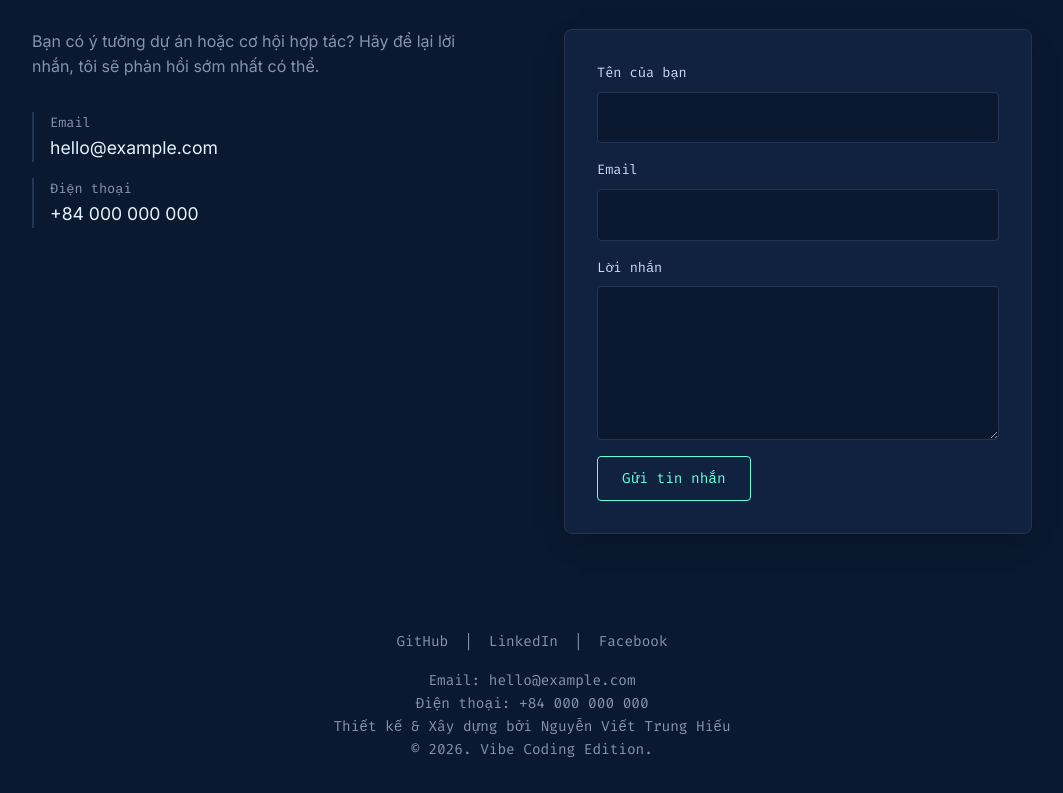
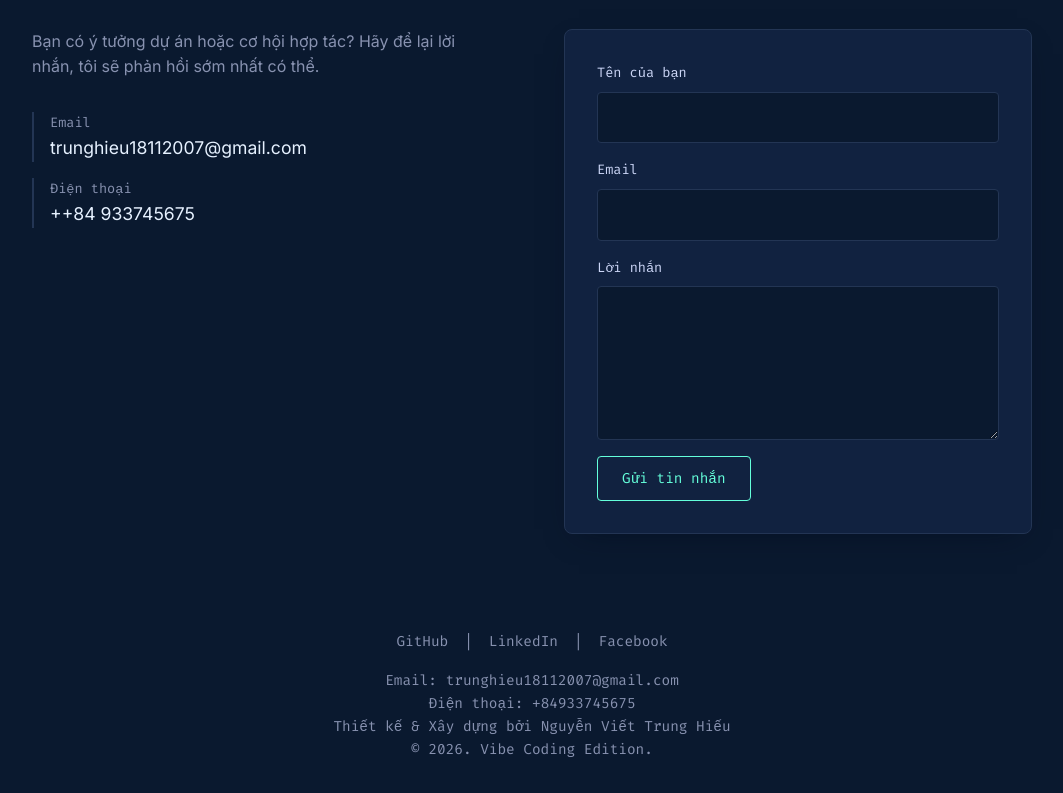
Before and after one commit to Trhieu18112007/Hieu_NguyenVietTrung_125001014, a plain HTML site: page index.html in a window 1280 px wide. Shown: the part 2823-3616 px from the top of the page, without its empty margins (108-1171 px from the left). Drawn offline with nearby package versions, Linux system fonts and the light colour scheme.

Commit message:
sua mail vs sdt

```diff
--- a/index.html
+++ b/index.html
@@ -174,8 +174,8 @@
                     <!-- Thay bằng email và số điện thoại thật -->
                     <address>
                         <ul class="contact-list">
-                            <li><span class="contact-label">Email</span><a href="mailto:hello@example.com">hello@example.com</a></li>
-                            <li><span class="contact-label">Điện thoại</span><a href="tel:+84000000000">+84 000 000 000</a></li>
+                            <li><span class="contact-label">Email</span><a href="mailto:trunghieu18112007@gmail.com">trunghieu18112007@gmail.com</a></li>
+                            <li><span class="contact-label">Điện thoại</span><a href="tel:+84 933745675">++84 933745675</a></li>
                         </ul>
                     </address>
                 </div>
@@ -210,8 +210,8 @@
         </ul>
         <!-- Thay bằng email và số điện thoại thật -->
         <address>
-            Email: <a href="mailto:hello@example.com">hello@example.com</a><br>
-            Điện thoại: <a href="tel:+84000000000">+84 000 000 000</a>
+            Email: <a href="mailto:trunghieu18112007@gmail.com">trunghieu18112007@gmail.com</a><br>
+            Điện thoại: <a href="tel:+84933745675">+84933745675</a>
         </address>
         <p>Thiết kế & Xây dựng bởi Nguyễn Viết Trung Hiếu</p>
         <p>&copy; 2026. Vibe Coding Edition.</p>
```
